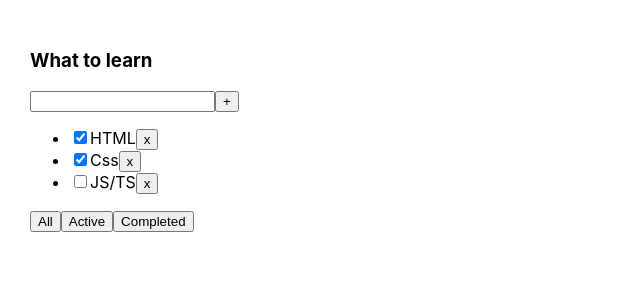
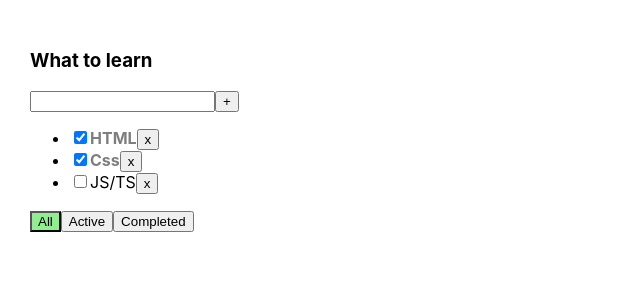
Before and after one commit to VictorAdamovich/TodoList, a React (Create React App) app: page / in a window 1280 px wide. Shown: the top 300 px of the page, without its empty margins (0-640 px from the left). Built offline with nearby package versions, Linux system fonts and the light colour scheme.

Commit message:
add lesson 4

```diff
--- a/src/App.css
+++ b/src/App.css
@@ -6,3 +6,21 @@
 .App > div {
   margin-right: 50px;
 }
+
+.active-filter{
+  background-color: lightgreen;
+}
+
+.isDone{
+  opacity: 0.5;
+  font-weight: bolder;
+}
+
+.error{
+  border: 2px solid red;
+  outline: none;
+}
+.error-massage{
+  color: red;
+  font-weight: bolder;
+}
--- a/src/App.tsx
+++ b/src/App.tsx
@@ -2,15 +2,10 @@ import React, {useState} from 'react';
 import {v1} from 'uuid';
 import './App.css';
 import TodoList, {TaskType} from "./TodoList";
-import * as assert from "assert";
 
-//GUI
-//CLI
-//CRUD
 export type FilterValuesType = 'all' | 'active' | 'completed'
 
 function App() {
-    //BLL:
     const TodoListTitle: string = 'What to learn';
 
     const [tasks, setTasks] = useState<Array<TaskType>>([
@@ -29,42 +24,26 @@ function App() {
     }
 
     const addTask = (title: string) => {
-        // const newTask: TaskType = {
-        //     id: v1()
-        //     title: title
-        //     isDone: false
-        // }
-        // const copyTasks = [...tasks]
-        // copyTasks.push(newTask)
-        // setTasks(copyTasks)
-        //
-
         setTasks([{id: v1(), title, isDone: false}, ...tasks])
     }
 
-    //UI:
-    let tasksForRender;
-    switch (filter) {
-        case "completed":
-            tasksForRender = tasks.filter(t => t.isDone === true)
-            break;
-        case 'active':
-            tasksForRender = tasks.filter(t => t.isDone === false)
-            break
-        default:
-            tasksForRender = tasks
+    const changeTaskStatus = (taskID: string, isDone: boolean) => {
+        setTasks(tasks.map(t => t.id === taskID ? {...t, isDone: isDone} : t))
     }
+
 
     return (
         <div className="App">
             <TodoList
+                filter={filter}
                 title={TodoListTitle}
-                tasks={tasksForRender}
+                tasks={tasks}
+
                 addTask={addTask}
                 removeTask={removeTask}
                 changeFilter={changeFilter}
+                changeTaskStatus={changeTaskStatus}
             />
-
         </div>
     );
 }
--- a/src/TodoList.tsx
+++ b/src/TodoList.tsx
@@ -1,12 +1,14 @@
-import React, {useState} from 'react';
+import React, {ChangeEvent, useState} from 'react';
 import {FilterValuesType} from './App';
 
 type TodoListPropsType = {
     title: string
     tasks: Array<TaskType>
+    filter: FilterValuesType
     addTask: (title: string) => void
     removeTask: (taskID: string) => void
     changeFilter: (filter: FilterValuesType) => void
+    changeTaskStatus: (taskID: string, isDone: boolean) => void
 };
 
 export type TaskType = {
@@ -16,27 +18,23 @@ export type TaskType = {
 }
 
 const TodoList = (props: TodoListPropsType) => {
+    const [error, setError] = useState<boolean>(false)
+
     const [title, setTitle] = useState<string>('')
-
     const onClickAddTask = () => {
         const trimmedTitle = title.trim()
         if (trimmedTitle) {
             props.addTask(title)
+        } else {
+            setError(true)
         }
         setTitle('')
     }
 
-    const tasksListItems = props.tasks.map(t => {
-        return (
-            <li key={t.id}>
-                <input type="checkbox" checked={t.isDone}/>
-                <span>{t.title}</span>
-                <button onClick={() => props.removeTask(t.id)}>x</button>
-            </li>
-        )
-    })
-
-    const onChangeSetTitle = (e: React.ChangeEvent<HTMLInputElement>) => setTitle(e.currentTarget.value)
+    const onChangeSetTitle = (e: React.ChangeEvent<HTMLInputElement>) => {
+        setTitle(e.currentTarget.value)
+        error && setError(false)
+    }
 
     const onPressSetTitle = (e: React.KeyboardEvent<HTMLInputElement>) => {
         if (e.key === 'Enter') {
@@ -44,12 +42,58 @@ const TodoList = (props: TodoListPropsType) => {
         }
     }
 
-
-    const cangeFilre = (filter: FilterValuesType) => {
+    const changeFilter = (filter: FilterValuesType) => {
         return () => props.changeFilter(filter)
     }
 
-//hello world
+    const getTasksForRender = (tasks: Array<TaskType>, filter: FilterValuesType) => {
+        let tasksForRender;
+        switch (filter) {
+            case "completed":
+                tasksForRender = tasks.filter(t => t.isDone === true)
+                break
+            case "active":
+                tasksForRender = tasks.filter(t => t.isDone === false)
+                break
+            default:
+                tasksForRender = tasks
+        }
+        return tasksForRender
+    }
+
+    const tasksForRender: Array<TaskType> = getTasksForRender(props.tasks, props.filter)
+
+    const tasksListItems = tasksForRender.length
+        ? tasksForRender.map(t => {
+            const onClickRemoveTask = () => props.removeTask(t.id)
+            const onChangeChangeStatus = (e: ChangeEvent<HTMLInputElement>) => {
+                props.changeTaskStatus(t.id, e.currentTarget.checked)
+
+            }
+            const taskClasses = t.isDone ? 'isDone' : ''
+            const inputClasses = error ? 'error' : ' '
+
+            return (
+                <li key={t.id}>
+                    <input
+                        type="checkbox"
+                        checked={t.isDone}
+                        onChange={onChangeChangeStatus}
+                        className={inputClasses}
+                    />
+                    <span className={taskClasses}>{t.title}</span>
+                    <button onClick={onClickRemoveTask}>x</button>
+
+                </li>
+            )
+        })
+        : <span>Нет задач в списке </span>
+
+
+    const allBtnClasses = props.filter === 'all' ? 'active-filter' : ' '
+    const activeBtnClasses = props.filter === 'active' ? 'active-filter' : ' '
+    const completedBtnClasses = props.filter === 'completed' ? 'active-filter' : ' '
+
     return (
         <div>
             <h3>{props.title}</h3>
@@ -60,14 +104,24 @@ const TodoList = (props: TodoListPropsType) => {
                     onKeyPress={onPressSetTitle}
                 />
                 <button onClick={onClickAddTask}>+</button>
+                {error && <div className={'error-massage'}>Title is required!</div>}
             </div>
             <ul>
                 {tasksListItems}
             </ul>
             <div>
-                <button onClick={cangeFilre('all')}>All</button>
-                <button onClick={cangeFilre('active')}>Active</button>
-                <button onClick={cangeFilre('completed')}>Completed</button>
+                <button
+                    className={allBtnClasses}
+                    onClick={changeFilter('all')}>All
+                </button>
+                <button
+                    className={activeBtnClasses}
+                    onClick={changeFilter('active')}>Active
+                </button>
+                <button
+                    className={completedBtnClasses}
+                    onClick={changeFilter('completed')}>Completed
+                </button>
             </div>
         </div>
 
```
